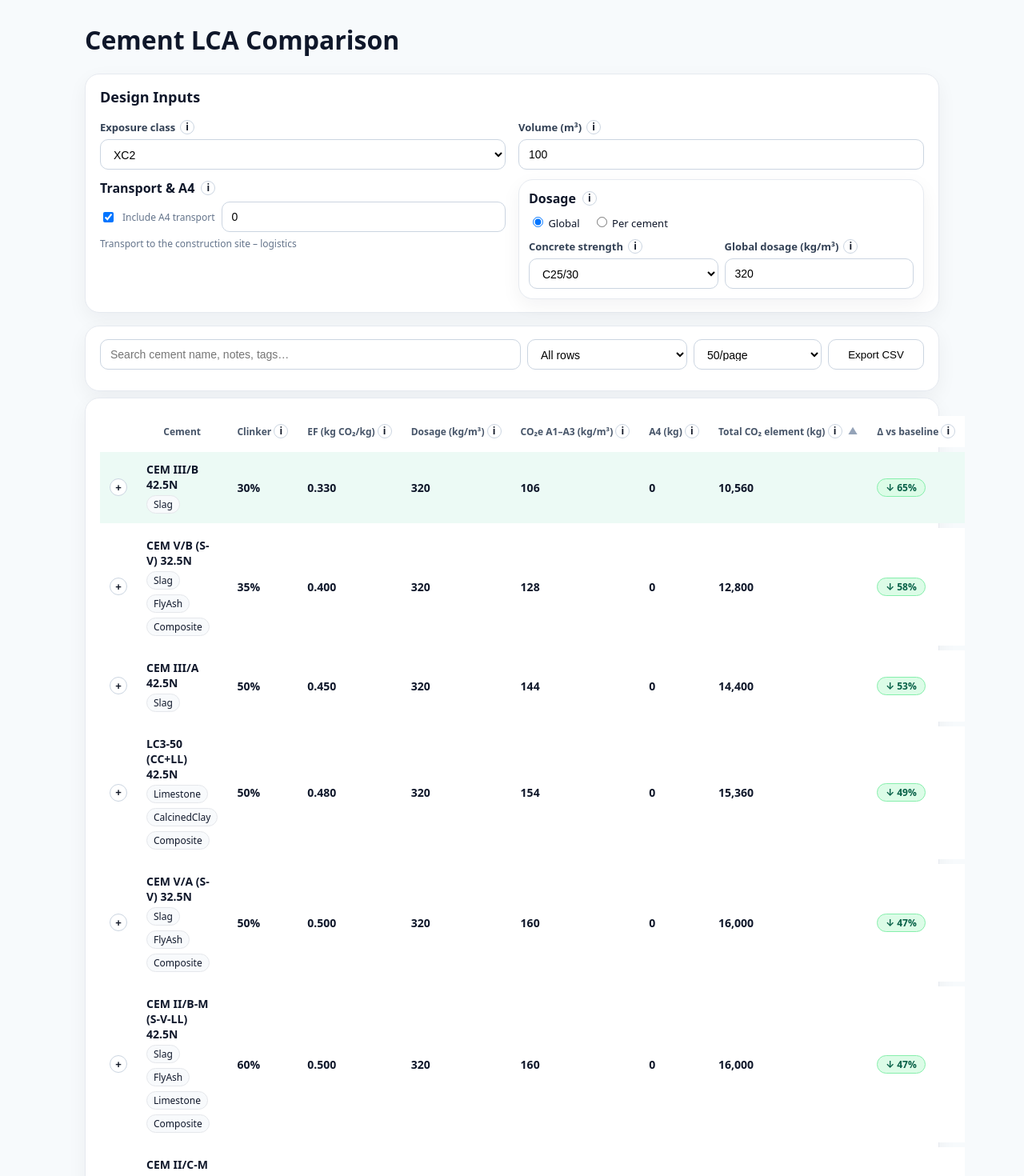
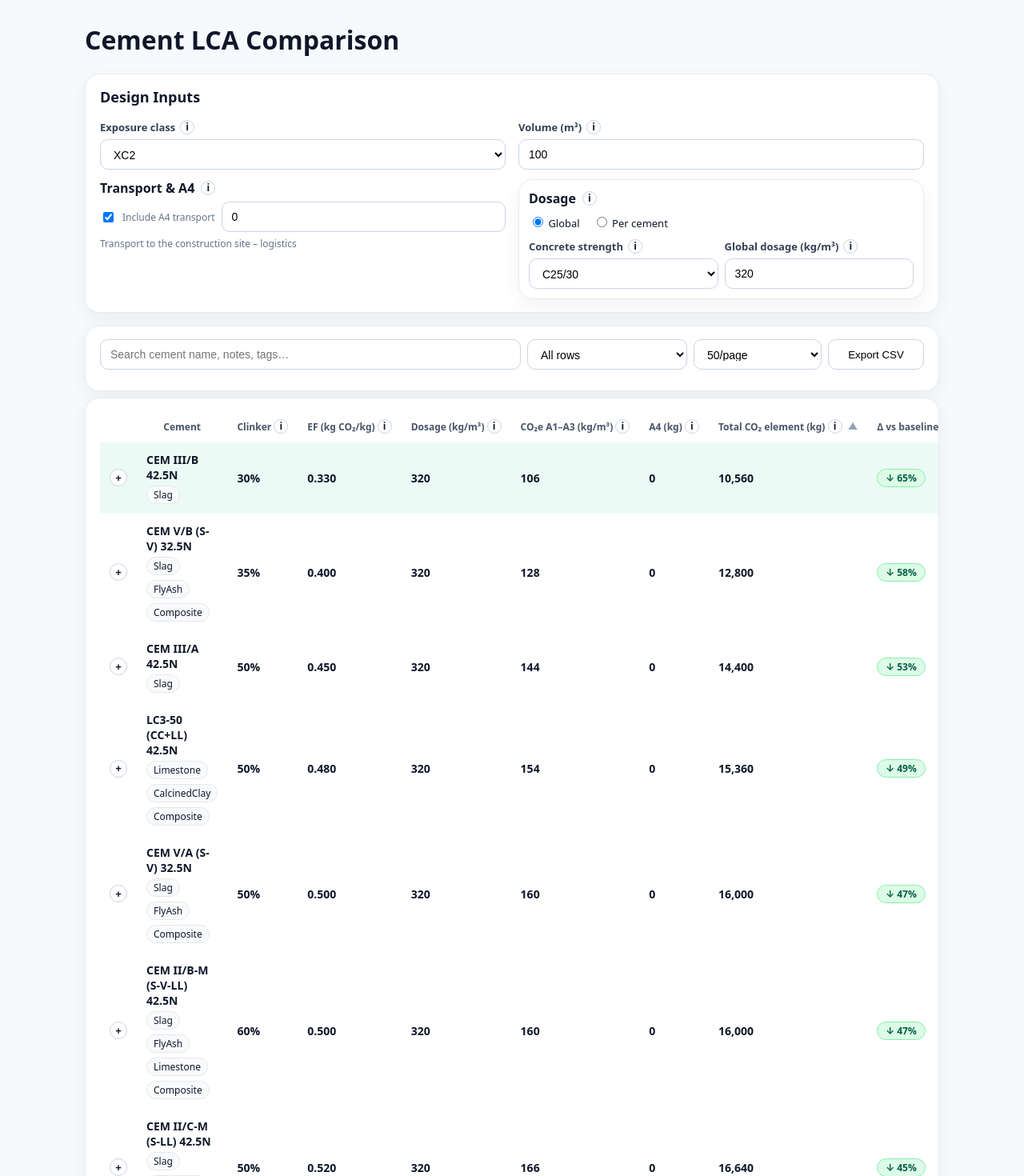
Before and after one commit to MarioSorgente/cement-lca, a Next.js app: page / in a window 1280 px wide. Shown: the top 1470 px of the page at 80% size. Built offline with nearby package versions, Linux system fonts and the light colour scheme.

Commit message:
Update globals.css

```diff
--- a/styles/globals.css
+++ b/styles/globals.css
@@ -430,3 +430,12 @@ body { margin: 0; background: var(--bg); color: var(--text); }
 
 /* subtle table alignment helpers (optional) */
 .th-center, .td-center { text-align: center; }
+
+/* Ensure cards clip inner highlights / sticky content */
+.card { overflow: hidden; }
+
+/* Table safety: no accidental spilling */
+.table { width: 100%; border-collapse: separate; border-spacing: 0; }
+
+/* Optional: soften the last row bottom edge within the card */
+.table tbody tr:last-child td { border-bottom: none; }
```
